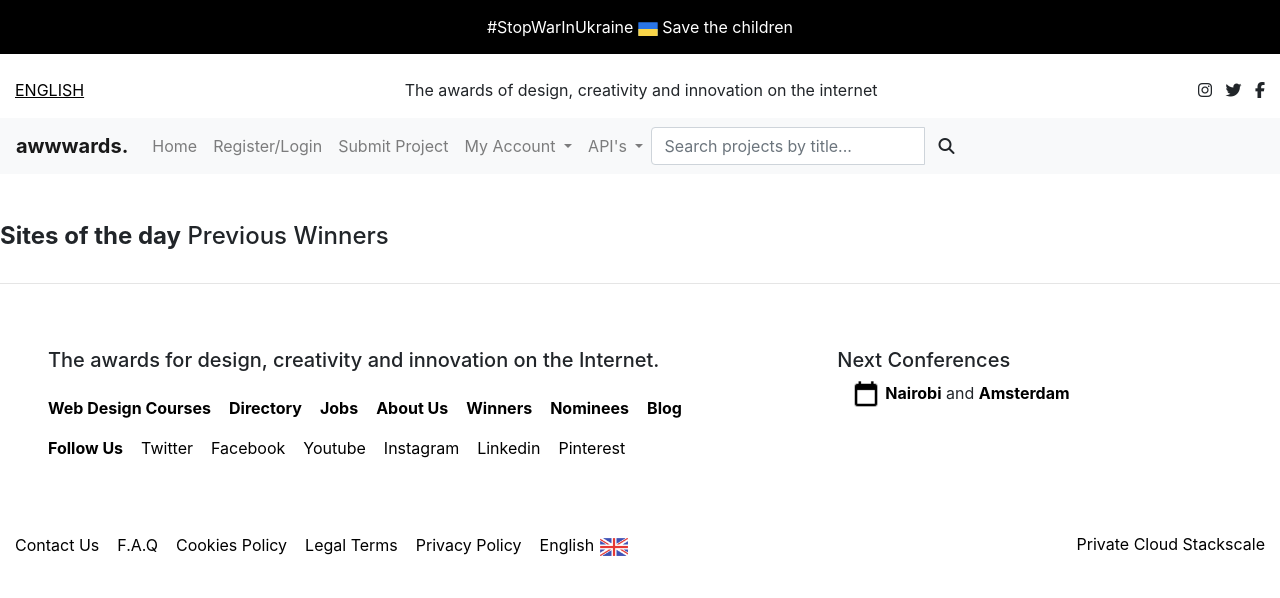
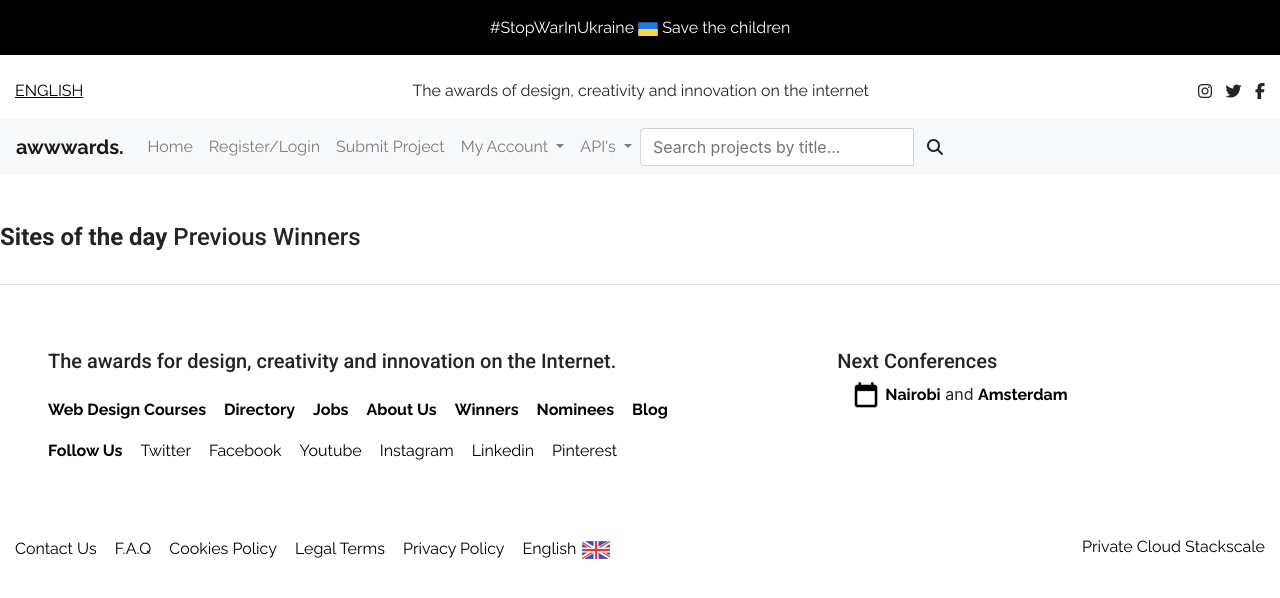
Before and after one commit to Williamsoditi/Awwwards, a Django app: page / in a window 1280 px wide. Shown: the top 598 px of the page. Run offline with Django 4.2, Linux system fonts and the light colour scheme; data that the repository does not hold is empty; some libraries are stand-ins or nearby versions.

Commit message:
Style : Adds fonts

```diff
--- a/static/css/base.css
+++ b/static/css/base.css
@@ -1,7 +1,14 @@
+@import url('https://fonts.googleapis.com/css2?family=Raleway:ital,wght@0,100;0,200;0,300;0,400;0,500;0,600;0,700;0,800;0,900;1,100;1,200;1,300;1,400;1,500;1,600;1,700;1,800;1,900&family=Roboto:ital,wght@0,100;0,300;0,400;0,500;0,700;0,900;1,100;1,300;1,400;1,500;1,700;1,900&display=swap');
 *{
     margin: 0;
     padding: 0;
     box-sizing: border-box;
+}
+p, a{
+    font-family: 'Raleway', sans-serif;
+}
+h1, h2, h3, h4, h5, h6{
+    font-family: 'Roboto', sans-serif;
 }
 /* --------------NAVBAR------------------------------ */
 .ukraine{
```
